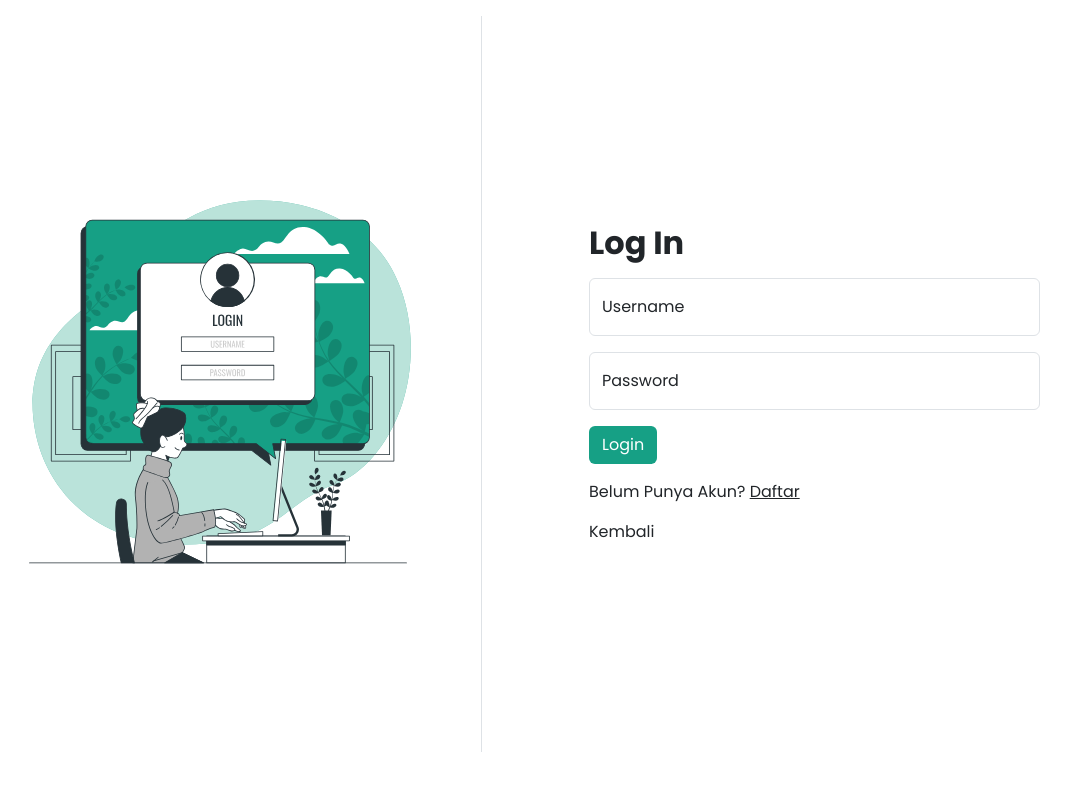
After one commit to repiyann/Klinik, a PHP site: page /login.php in a window 1280 px wide. The commit adds this page. Shown: the whole page, without its empty margins (111-1182 px from the left). Run offline with PHP 8.4, Linux system fonts and the light colour scheme.

Commit message:
update view with some sql queries

```diff
--- a/teuing/components/footer.php
+++ b/teuing/components/footer.php
@@ -41,3 +41,9 @@
         </div>
     </div>
 </footer>
+<!-- Copyright -->
+<div class="text-center p-4" style="background-color: rgba(0, 0, 0, 0.05);">
+    © 2023 Copyright:
+    <a class="text-reset fw-bold text-decoration-none" href="https://github.com/repiyann"> @repiyann </a>
+</div>
+<!-- Copyright -->
--- a/teuing/components/header.php
+++ b/teuing/components/header.php
@@ -30,10 +30,10 @@
                     </li>
                 </div>
                 <li class="nav-item mx-2">
-                    <a class="nav-link" href="#"> Tentang Kami </a>
+                    <a class="nav-link" href="#about"> Tentang Kami </a>
                 </li>
                 <li class="nav-item mx-3">
-                    <a class="nav-link button" href="#"> Login </a>
+                    <a class="nav-link button" href="login.php"> Login </a>
                 </li>
             </ul>
         </div>
--- a/teuing/css/style.css
+++ b/teuing/css/style.css
@@ -3,7 +3,7 @@
     --black: #444;
     --light-color: #777;
     --box-shadow: 0.3rem 0.3rem 0 rgba(22, 160, 133, 0.2);
-    --nav-shadow: 0px 10px 15px -5px rgba(0,0,0,0.1);
+    --nav-shadow: 0px 10px 15px -5px rgba(0, 0, 0, 0.1);
     --border: 0.2rem solid var(--green);
 }
 
@@ -52,7 +52,7 @@ a.button:hover {
 
 .button span:after {
     content: "\f061";
-    font-family: 'Font Awesome 6 Free';
+    font-family: "Font Awesome 6 Free";
     font-style: normal;
     font-weight: 900;
     text-decoration: inherit;
@@ -103,3 +103,8 @@ a#dropdownhead {
 a {
     color: inherit;
 }
+
+#login {
+    color: #fff;
+    background-color: var(--green);
+}
--- a/teuing/home.php
+++ b/teuing/home.php
@@ -1,6 +1,12 @@
 <?php
     require 'components/connection.php';
     session_start();
+
+    if (isset($_SESSION['username'])) {
+        $user_id = $_SESSION['username'];
+    } else {
+        $user_id = '';
+    }
 ?>
 
 <!DOCTYPE html>
--- /dev/null
+++ b/teuing/login.php
@@ -0,0 +1,87 @@
+<?php
+require 'components/connection.php';
+session_start();
+
+if (isset($_SESSION['username'])) {
+    $user_id = $_SESSION['username'];
+} else {
+    $user_id = '';
+}
+
+if (isset($_POST['submit'])) {
+    $username = $_POST['username'];
+    $password = md5($_POST['password']);
+
+    $sql = "SELECT * FROM users WHERE username = '$username' AND password = '$password'";
+    $result = mysqli_query($conn, $sql);
+    $resultCheck = mysqli_num_rows($result);
+    if ($resultCheck > 0) {
+        $row = mysqli_fetch_assoc($result);
+        $_SESSION['username'] = $row['username'];
+        header('location:home.php');
+    } else {
+        $message[] = 'Username atau Password Salah!';
+    }
+}
+?>
+
+<!DOCTYPE html>
+<html lang="en">
+
+<head>
+    <meta charset="UTF-8">
+    <meta name="viewport" content="width=device-width, initial-scale=1.0">
+    <title> Log In </title>
+
+    <!-- Icons -->
+    <link rel="stylesheet" href="https://cdnjs.cloudflare.com/ajax/libs/font-awesome/6.4.0/css/all.min.css">
+
+    <!-- Bootstrap -->
+    <link rel="stylesheet" href="https://cdnjs.cloudflare.com/ajax/libs/bootstrap/5.3.0/css/bootstrap.min.css">
+
+    <!-- Google Fonts -->
+    <link rel="stylesheet" href="https://fonts.googleapis.com/css2?family=Poppins:ital,wght@0,100;0,300;0,400;0,700;1,700&display=swap">
+
+    <!-- My Style -->
+    <link rel="stylesheet" href="css/style.css" type="text/css">
+</head>
+
+<body>
+    <section id="hero" class="hero d-flex align-items-center">
+        <div class="container">
+            <div class="row">
+                <div class="col-lg-5 hero-img mt-3 ms-5 d-flex flex-column justify-content-center border-end">
+                    <img width="400px" src="img/login-image.svg" class="img-fluid">
+                </div>
+                <div class="col-lg-1"></div>
+                <div class="col-lg-5 d-flex flex-column justify-content-center">
+                    <form action="" method="post">
+                        <h2 class="fw-bold mb-3 mt-3"> Log In </h2>
+                        <div class="form-floating mb-3">
+                            <input type="text" class="form-control" id="floatingInput" required placeholder="Username" name="username" maxlength="50" oninput="this.value = this.value.replace(/\s/g, '')">
+                            <label for="floatingInput"> Username </label>
+                        </div>
+                        <div class="form-floating mb-3">
+                            <input type="password" class="form-control" id="floatingPassword" required placeholder="Password" name="password" maxlength="50" oninput="this.value = this.value.replace(/\s/g, '')">
+                            <label for="floatingPassword"> Password </label>
+                        </div>
+
+                        <button type="submit" class="btn" id="login" name="submit"> Login </button>
+
+                        <p class="mt-3"> Belum Punya Akun? <a href="register.php"> Daftar </a> </p>
+                        <center>
+                            <a class="back text-decoration-none float-start" href="home.php"> Kembali </a>
+                        </center>
+                    </form>
+                </div>
+            </div>
+        </div>
+    </section>
+
+    <!-- JavaScript -->
+    <script src="https://cdnjs.cloudflare.com/ajax/libs/bootstrap/5.3.0/js/bootstrap.bundle.min.js"></script>
+    <script src="https://cdnjs.cloudflare.com/ajax/libs/jquery/3.7.0/jquery.min.js"></script>
+    <script src="js/scripts.js"></script>
+</body>
+
+</html>
```
Also changed, not shown: teuing/components/hero.php (+24 -2 lines), teuing/register.php (added, +95 -0 lines), teuing/img/about-image.svg (added), teuing/img/login-image.svg (added), teuing/img/signup-image.svg (added).
